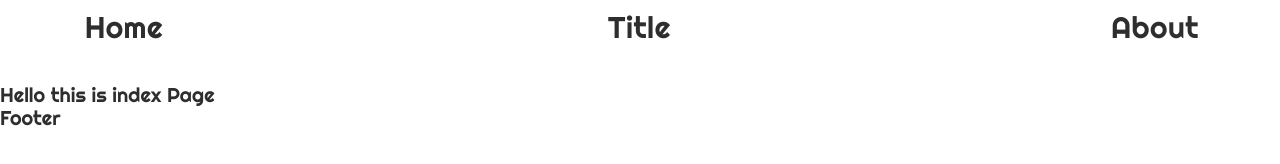
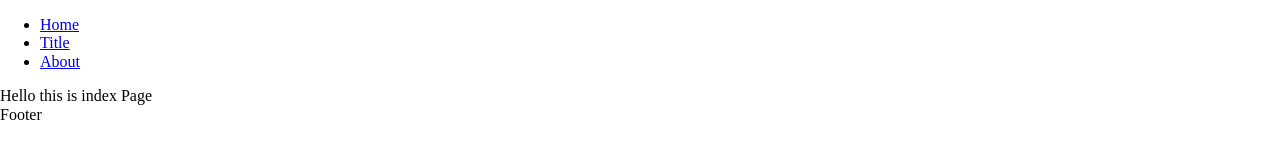
Before and after one commit to QualityPre/Huddersfield-Town-Fan-Site, a Gatsby site: page / in a window 1280 px wide. Built offline with nearby package versions, Linux system fonts and the light colour scheme; Gatsby itself is replaced by a stand-in of ours.

Commit message:
removed styled components

```diff
--- a/gatsby-config.js
+++ b/gatsby-config.js
@@ -3,5 +3,5 @@ module.exports = {
         title: ``,
         siteUrl: `https://www.yourdomain.tld`,
     },
-    plugins: [`gatsby-plugin-styled-components`],
+    plugins: [],
 };
--- a/src/components/Layout.js
+++ b/src/components/Layout.js
@@ -3,14 +3,9 @@ import 'normalize.css';
 import Footer from './Footer';
 import Navbar from './Navbar';
 
-import GlobalStyles from '../styles/GlobalStyles';
-import Typography from '../styles/Typography';
-
 export default function Layout({ children }) {
     return (
         <>
-            <GlobalStyles />
-            <Typography />
             <Navbar />
             {children}
 
--- a/src/components/Navbar.js
+++ b/src/components/Navbar.js
@@ -1,31 +1,8 @@
 import React from 'react';
 import { Link } from 'gatsby';
-import styled from 'styled-components';
-
-const NavbarStyles = styled.nav`
-    margin-bottom: 3rem;
-    ul {
-        margin: 0.2rem 0.1rem 0 0;
-        padding: 0.8rem;
-        text-align: center;
-        list-style: none;
-        display: grid;
-        grid-template-columns: 0.2fr auto 0.2fr;
-        grid-gap: 2rem;
-        align-items: center;
-    }
-
-    a {
-        font-size: 3rem;
-        text-decoration: none;
-        &:hover {
-            color: var(--red);
-        }
-    }
-`;
 
 const Navbar = () => (
-    <NavbarStyles>
+    <nav>
         <ul>
             <li>
                 <Link to="/">Home</Link>
@@ -37,7 +14,7 @@ const Navbar = () => (
                 <Link to="/about">About</Link>
             </li>
         </ul>
-    </NavbarStyles>
+    </nav>
 );
 
 export default Navbar;
--- a/src/styles/GlobalStyles.js
+++ /dev/null
@@ -1,82 +0,0 @@
-import { createGlobalStyle } from 'styled-components';
-
-const GlobalStyles = createGlobalStyle`
-  :root {
-    --red: #FF4949;
-    --black: #2E2E2E;
-    --yellow: #ffc600;
-    --white: #fff;
-    --grey: #efefef;
-  }
-  html {
-    background-size: 450px;
-    background-attachment: fixed;
-    font-size: 10px;
-    margin:0 auto;
-  }
-
-  body {
-    font-size: 2rem;
-  }
-
-  fieldset {
-    border-color: rgba(0,0,0,0.1);
-    border-width: 1px;
-  }
-
-  button {
-    background: var(--red);
-    color: white;
-    border: 0;
-    padding: 0.6rem 1rem;
-    border-radius: 2px;
-    cursor: pointer;
-    --cast: 2px;
-    box-shadow: var(--cast) var(--cast) 0 var(--grey);
-    text-shadow: 0.5px 0.5px 0 rgba(0,0,0,0.2);
-    transition: all 0.2s;
-    &:hover {
-      --cast: 4px;
-    }
-  }
-
-  .gatsby-image-wrapper img[src*=base64\\,] {
-    image-rendering: -moz-crisp-edges;
-    image-rendering: pixelated;
-  }
-
-  /* Scrollbar Styles */
-  body::-webkit-scrollbar {
-    width: 12px;
-  }
-  html {
-    scrollbar-width: thin;
-    scrollbar-color: var(--red) var(--white);
-  }
-  body::-webkit-scrollbar-track {
-    background: var(--white);
-  }
-  body::-webkit-scrollbar-thumb {
-    background-color: var(--red) ;
-    border-radius: 6px;
-    border: 3px solid var(--white);
-  }
-
-  hr {
-    border: 0;
-    height: 8px;
-    background-size: 1500px;
-  }
-
-  img {
-    max-width: 100%;
-  }
-
-  .tilt {
-    transform: rotate(-2deg);
-    position: relative;
-    display: inline-block;
-  }
-  `;
-
-export default GlobalStyles;
--- a/src/styles/Typography.js
+++ /dev/null
@@ -1,42 +0,0 @@
-import { createGlobalStyle } from 'styled-components';
-
-import font from '../assets/fonts/righteous.ttf';
-
-const Typography = createGlobalStyle`
-  @font-face {
-    font-family: Roboto;
-    src: url(${font});
-  }
-  html {
-    font-family: Roboto, -apple-system, BlinkMacSystemFont, 'Segoe UI', Roboto, Oxygen, Ubuntu, Cantarell, 'Open Sans', 'Helvetica Neue', sans-serif;
-    color: var(--black);
-
-  }
-  p, li {
-    letter-spacing: 0.5px;
-  }
-  h1,h2,h3,h4,h5,h6 {
-    font-weight: normal;
-    margin: 0;
-  }
-  a {
-    color: var(--black);
-    text-decoration-color: var(--red);
-
-  }
-  mark, .mark {
-    background: var(--yellow);
-    padding: 0 2px 2px 2px;
-    margin: 0;
-    display: inline;
-    line-height: 1;
-  }
-  .center {
-    text-align: center;
-  }
-  .tilt {
-    transform: rotate(-2deg);
-  }
-`;
-
-export default Typography;
```
Also changed, not shown: package.json (+3 -4 lines), 1 other file.
